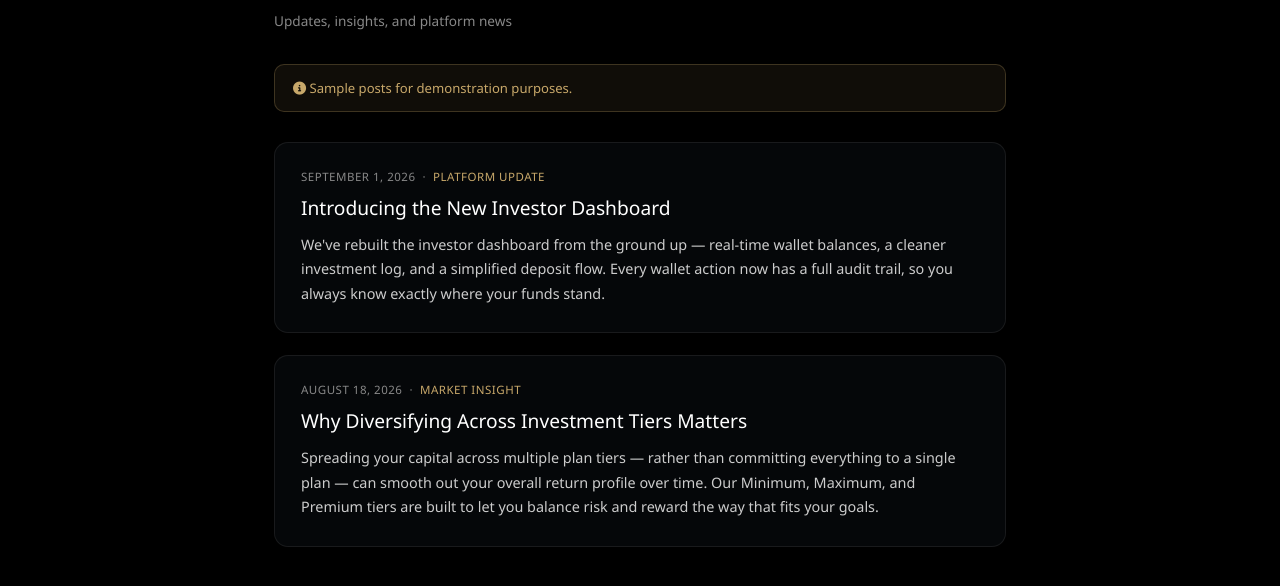
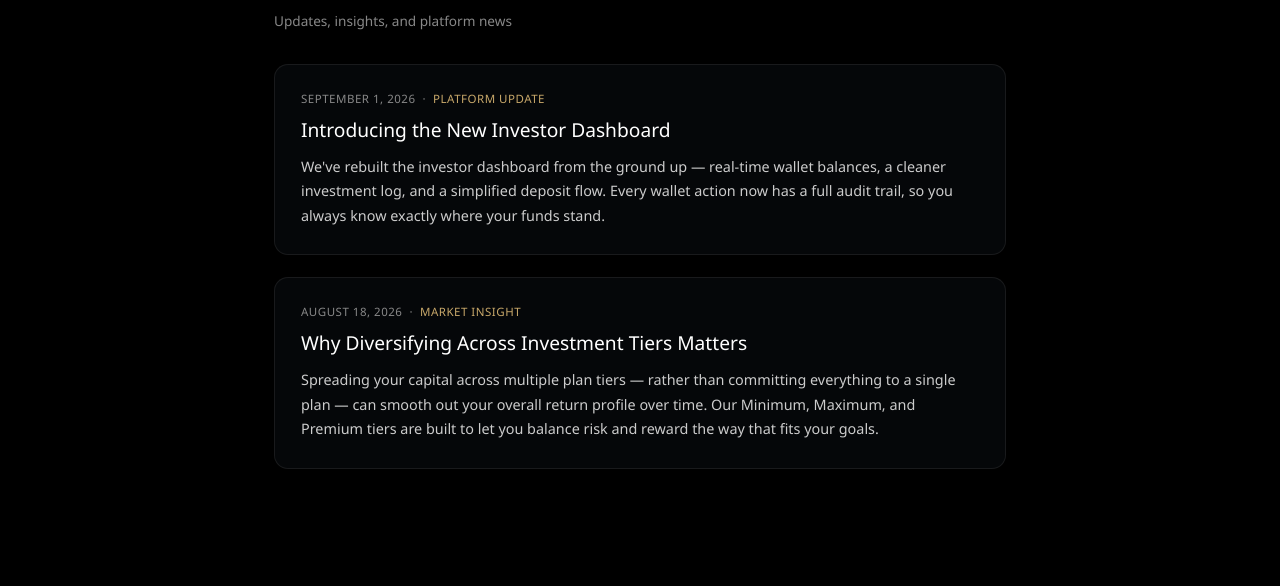
Before and after one commit to dera00122/sharktrade, a website: page public/blog.html in a window 1280 px wide. Shown: the part 162-748 px from the top of the page. Drawn offline with Linux system fonts and the light colour scheme.

Commit message:
Remove demo note from blog.html
Removed demo note from blog content.

```diff
--- a/public/blog.html
+++ b/public/blog.html
@@ -44,7 +44,7 @@
 <div class="content">
     <h1>Blog</h1>
     <p class="subtitle">Updates, insights, and platform news</p>
-    <div class="demo-note"><i class="fa-solid fa-circle-info"></i> Sample posts for demonstration purposes.</div>
+
 
     <div class="post-card">
         <div class="post-meta">September 1, 2026 &nbsp;&middot;&nbsp; <span>Platform Update</span></div>
```
